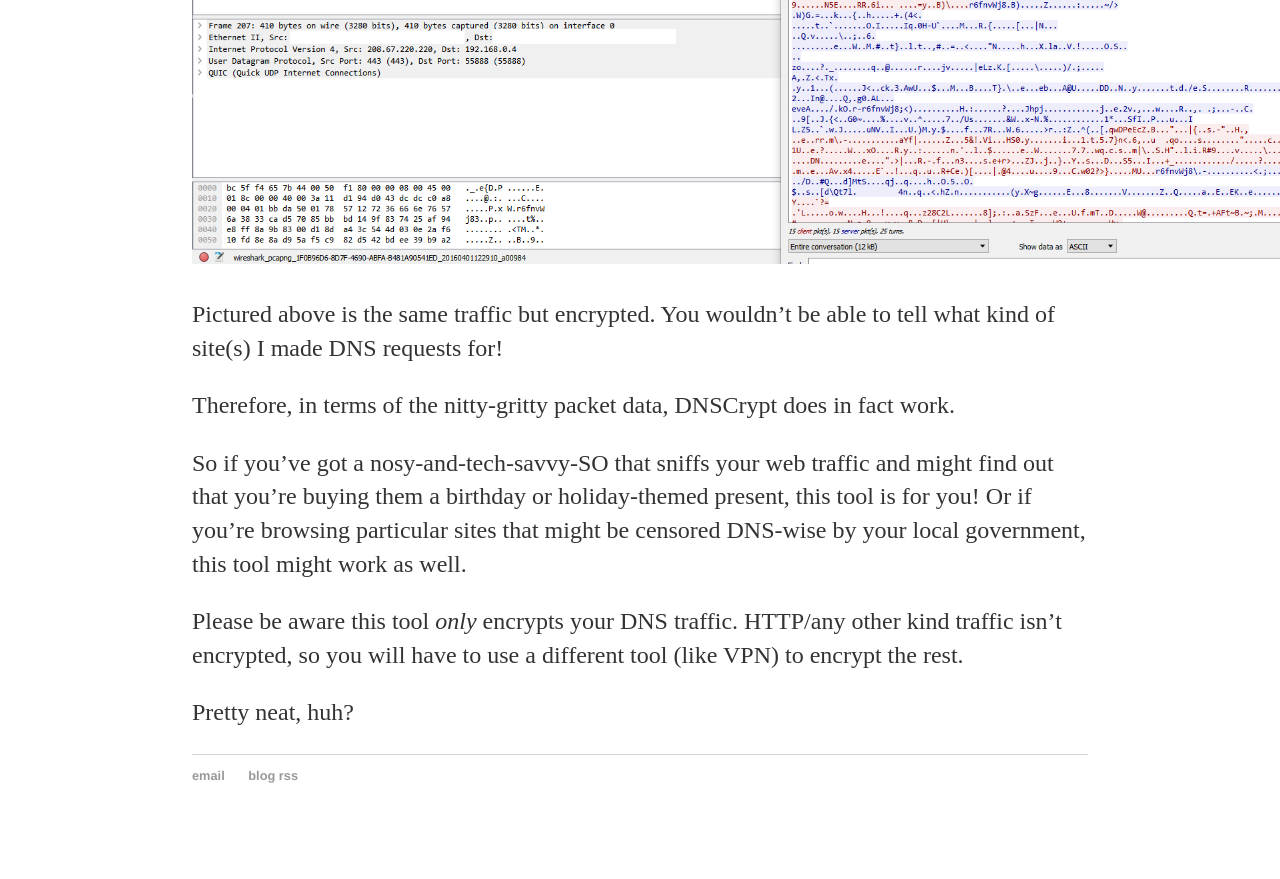
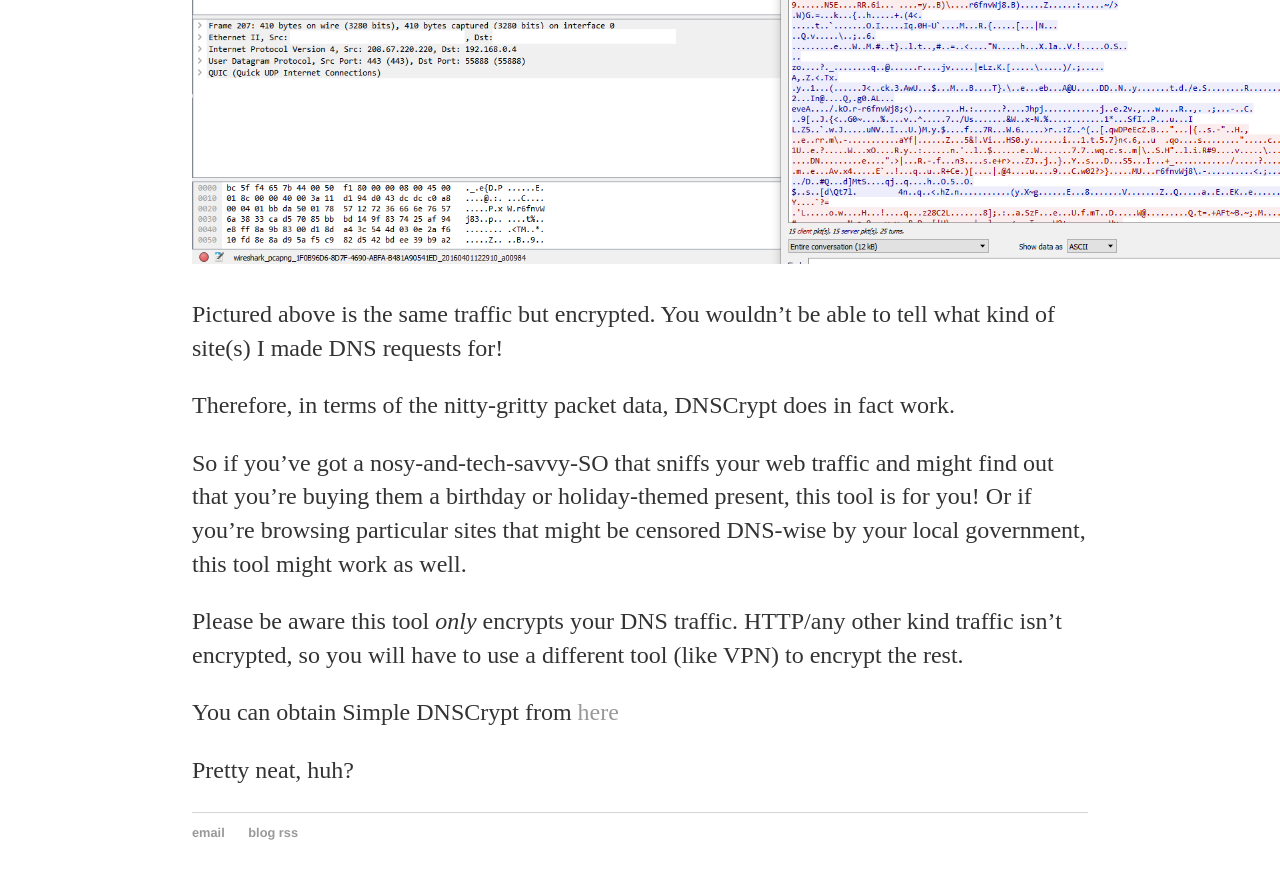
Before and after one commit to sle3man/sle3man.github.io, a Jekyll site: the page built from _posts/2017-03-25-DNSCrypt.md, in a window 1280 px wide and 900 px high, scrolled down 2425 px. Shown: the top 879 px of the window. Built offline with Jekyll 4.4.1, drawn with Linux system fonts in a browser that asks for light colours; our own code applies the rules of GitHub Pages for plain Markdown files; before the commit the page ends 3268 px from its top, so only the background shows below that.

Commit message:
Update 2017-03-25-DNSCrypt.md

```diff
--- a/_posts/2017-03-25-DNSCrypt.md
+++ b/_posts/2017-03-25-DNSCrypt.md
@@ -36,4 +36,6 @@
 
 Please be aware this tool *only* encrypts your DNS traffic. HTTP/any other kind traffic isn't encrypted, so you will have to use a different tool (like VPN) to encrypt the rest.
 
+You can obtain Simple DNSCrypt from [here](https://www.simplednscrypt.org/)
+
 Pretty neat, huh?
```
